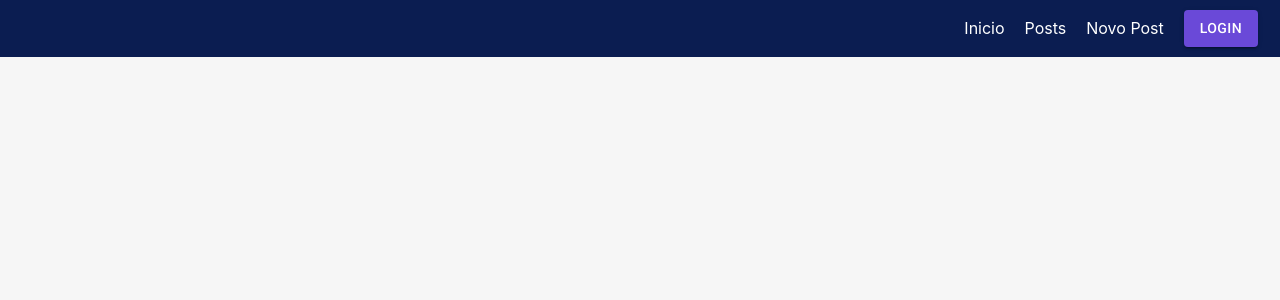
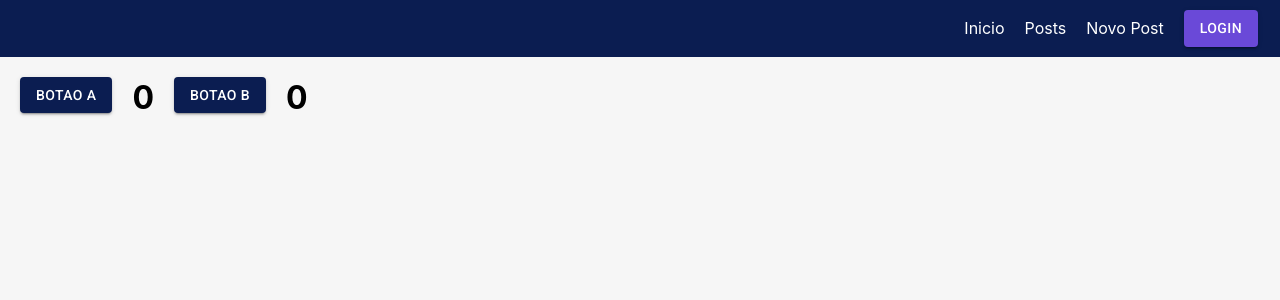
Before and after one commit to alinevitoriasi/boladao-web, a React (Create React App) app: page /sobre in a window 1280 px wide. Shown: the top 300 px of the page. Built offline with nearby package versions, Linux system fonts and the light colour scheme; the HTML template or start-up script is replaced by a standard one.

Commit message:
✨ Adiciona exemplo sobre hooks 💚

```diff
--- a/src/pages/About/index.tsx
+++ b/src/pages/About/index.tsx
@@ -1,10 +1,36 @@
-import React from 'react';
+import React, { useEffect, useState } from 'react';
 import { Grid } from '@mui/material';
 
 import './style.css';
+import Button from '../../components/Button';
+
+const Clique = ({ text, numero, setNumero }: any) => {
+  return (
+    <>
+      <Button
+        text={text}
+        sx={{ m: 5 }}
+        onClick={() => setNumero((numero: any) => numero + 1)}
+      />
+      <h1>{numero}</h1>
+    </>
+  );
+};
 
 const About = () => {
-  return <Grid container></Grid>;
+  const [numeroA, setNumeroA] = useState(0);
+  const [numeroB, setNumeroB] = useState(0);
+
+  useEffect(() => {
+    document.title = `Cliques: ${numeroA}`;
+  }, [numeroB]);
+
+  return (
+    <Grid container>
+      <Clique text='BOTAO A' numero={numeroA} setNumero={setNumeroA} />
+      <Clique text='BOTAO B' numero={numeroB} setNumero={setNumeroB} />
+    </Grid>
+  );
 };
 
 export default About;
```
